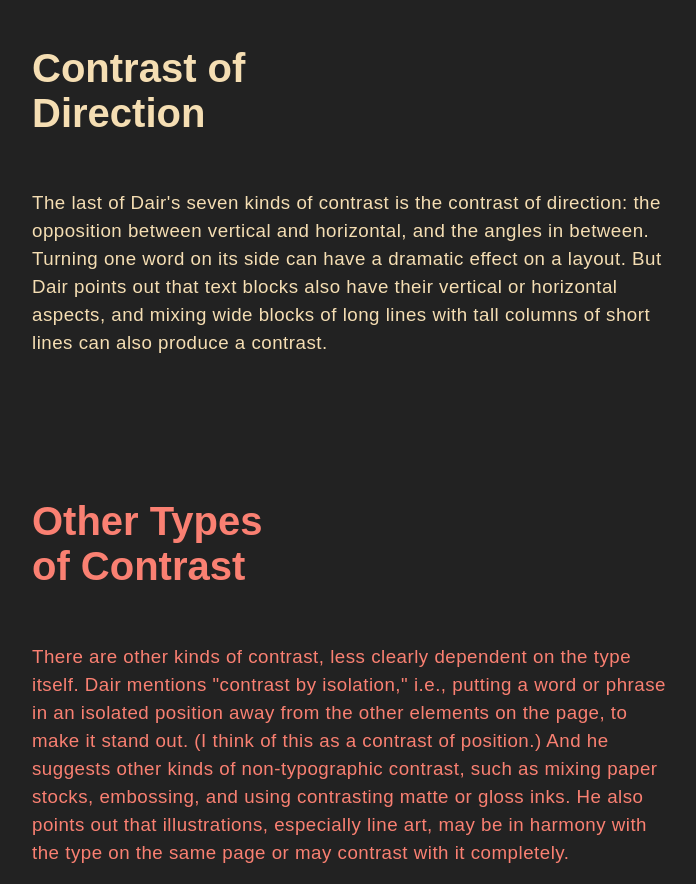
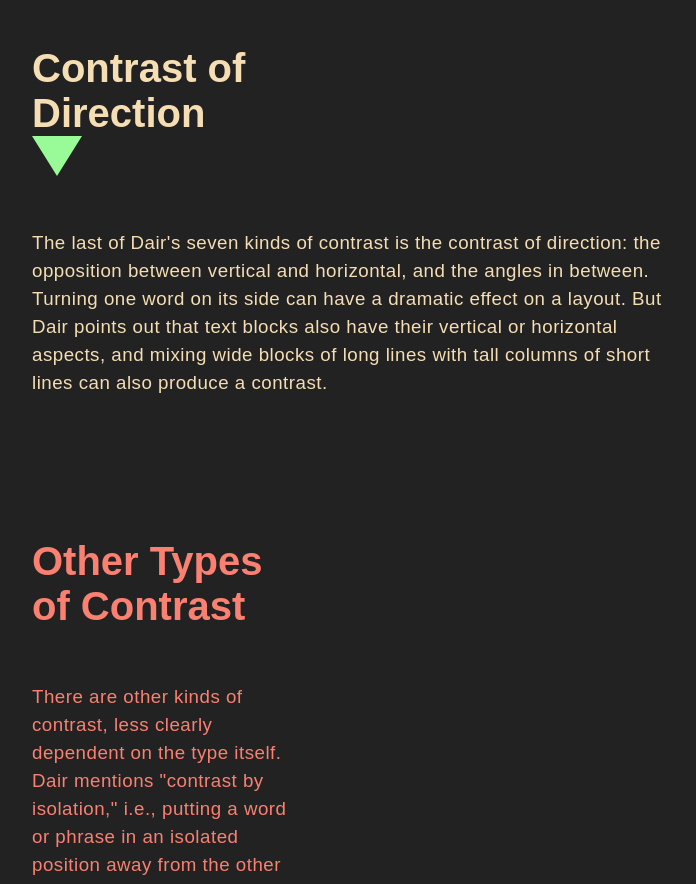
Before and after one commit to sabrinaji/sabrinaji-web-exercise-01, a plain HTML site: page exercise-01/index.html in a window 1280 px wide. Shown: the part 5480-6364 px from the top of the page, without its empty margins (576-1272 px from the left). Drawn offline with Linux system fonts and the light colour scheme; a web font is replaced by a local one.

Commit message:
Create style.css

```diff
--- a/exercise-01/style.css
+++ b/exercise-01/style.css
@@ -57,7 +57,7 @@ h4 {
     color: salmon;
     font-weight: 300;
     padding-top: 20px;
-    padding-right: 30px;
+    padding-right: 400px;
     padding-bottom: 50px;
     padding-left: 600px;
   }
@@ -101,3 +101,12 @@ a:link {
     background-color: transparent;
     text-decoration: underline;
   }
+
+
+  .triangle-down {
+	width: 0;
+	height: 0;
+	border-left: 25px solid transparent;
+	border-right: 25px solid transparent;
+	border-top: 40px solid palegreen;
+}
```
